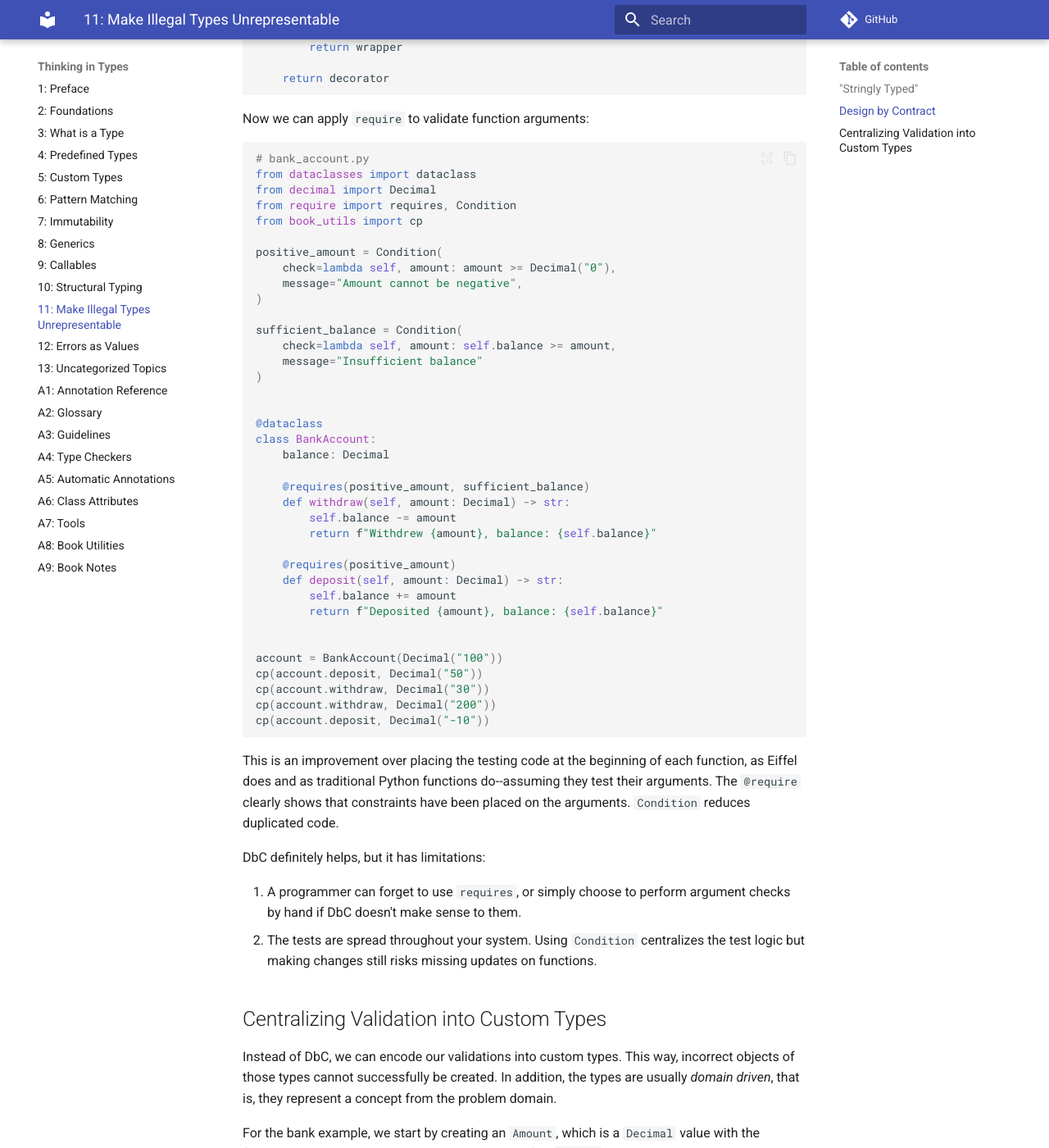
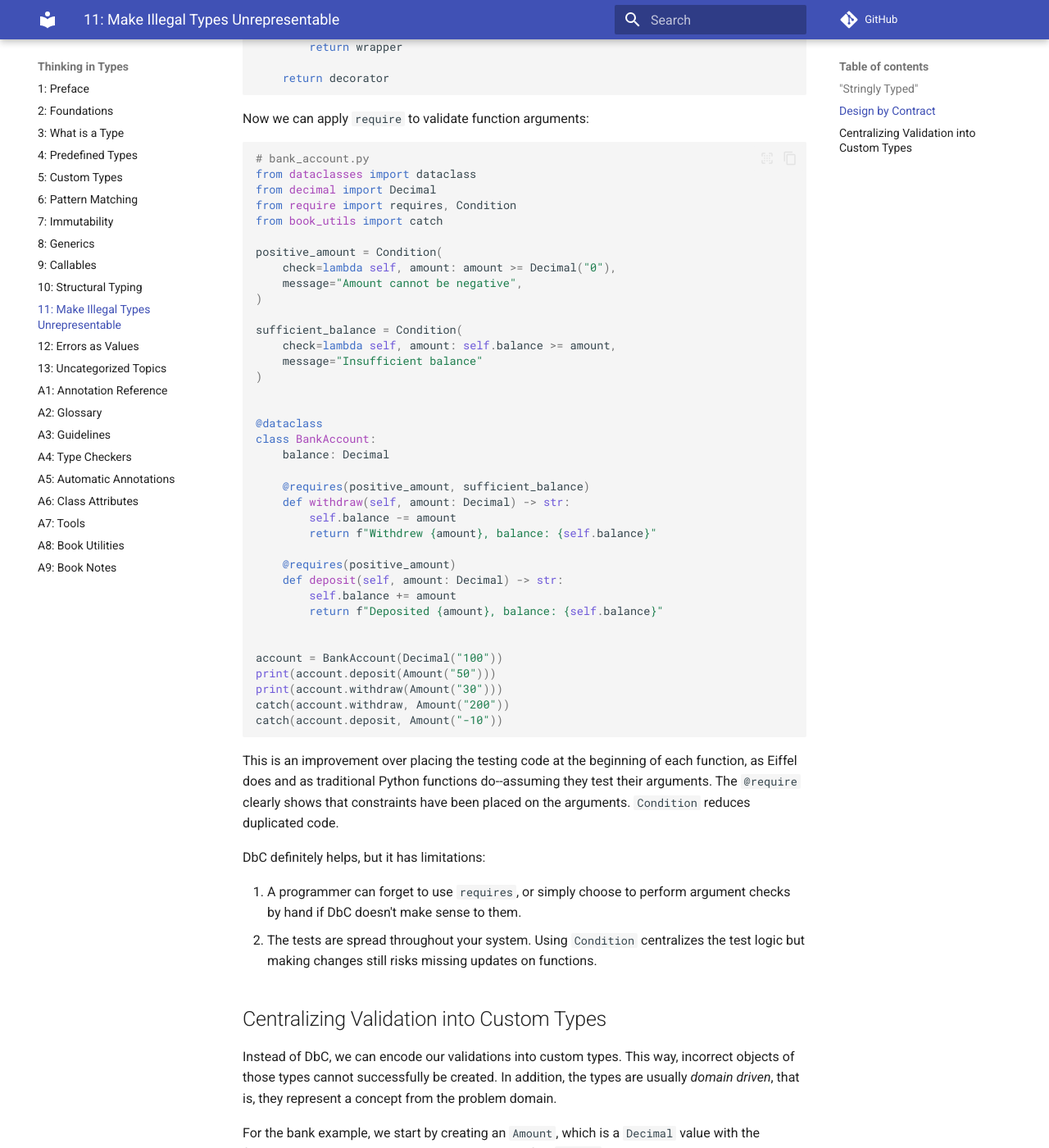
Before and after one commit to ThinkingInTypes/ThinkingInTypes.github.io, an MkDocs documentation site: the page built from Chapters/11_Make_Illegal_Types_Unrepresentable.md, in a window 1280 px wide and 1400 px high, scrolled down 2110 px. Shown: the whole window at 82% size. Built offline with MkDocs 1.6.1 and Material for MkDocs 9.7.7, drawn with Linux system fonts in a browser that asks for light colours; comment, search, counter and statistics services are not loaded; some of the changed text lies outside the part shown.

Commit message:
experimenting

````diff
--- a/Chapters/11_Make_Illegal_Types_Unrepresentable.md
+++ b/Chapters/11_Make_Illegal_Types_Unrepresentable.md
@@ -85,7 +85,7 @@ Now we can apply `require` to validate function arguments:
 from dataclasses import dataclass
 from decimal import Decimal
 from require import requires, Condition
-from book_utils import cp
+from book_utils import catch
 
 positive_amount = Condition(
     check=lambda self, amount: amount >= Decimal("0"),
@@ -114,10 +114,10 @@ class BankAccount:
 
 
 account = BankAccount(Decimal("100"))
-cp(account.deposit, Decimal("50"))
-cp(account.withdraw, Decimal("30"))
-cp(account.withdraw, Decimal("200"))
-cp(account.deposit, Decimal("-10"))
+print(account.deposit(Amount("50")))
+print(account.withdraw(Amount("30")))
+catch(account.withdraw, Amount("200"))
+catch(account.deposit, Amount("-10"))
 ```
 
 This is an improvement over placing the testing code at the beginning of each function, as Eiffel does and as traditional Python functions do--assuming they test their arguments.
@@ -193,7 +193,7 @@ In the new, improved `BankAccount`, the need for validation disappears because i
 from dataclasses import dataclass
 from amount import Amount
 from balance import Balance
-from book_utils import cp
+from book_utils import catch
 
 
 @dataclass
@@ -210,10 +210,10 @@ class BankAccount:
 
 
 account = BankAccount(Balance(Amount(100)))
-cp(account.deposit, Amount("50"))
-cp(account.withdraw, Amount("30"))
-cp(account.withdraw, Amount("200"))
-cp(account.deposit, Amount("-10"))
+print(account.deposit(Amount("50")))
+print(account.withdraw(Amount("30")))
+catch(account.withdraw, Amount("200"))
+catch(account.deposit, Amount("-10"))
 ```
 
 The code is significantly more straightforward to understand and change.
````
Also changed, not shown: Chapters/A8_Book_Utilities.md (+9 -9 lines).
